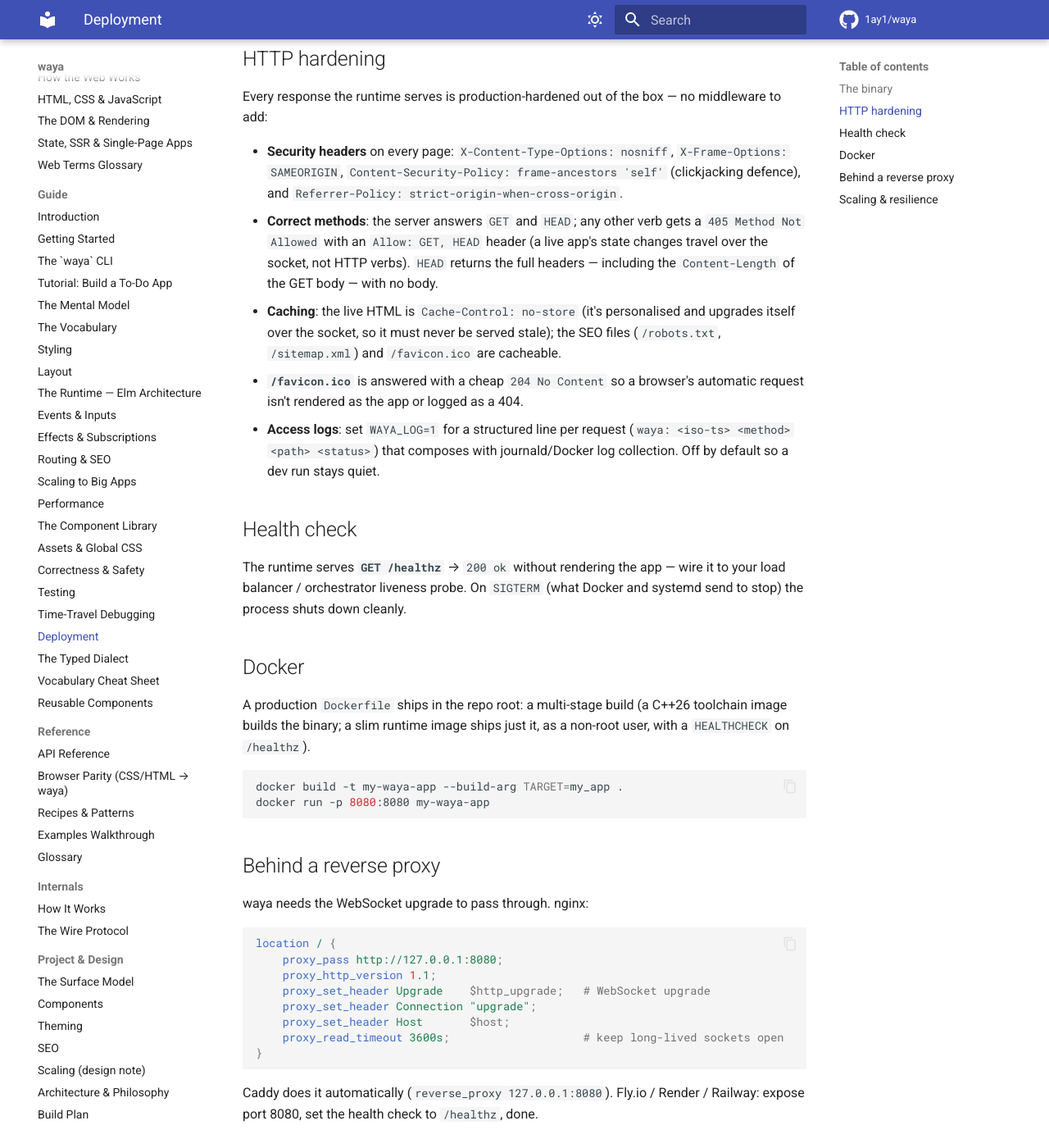
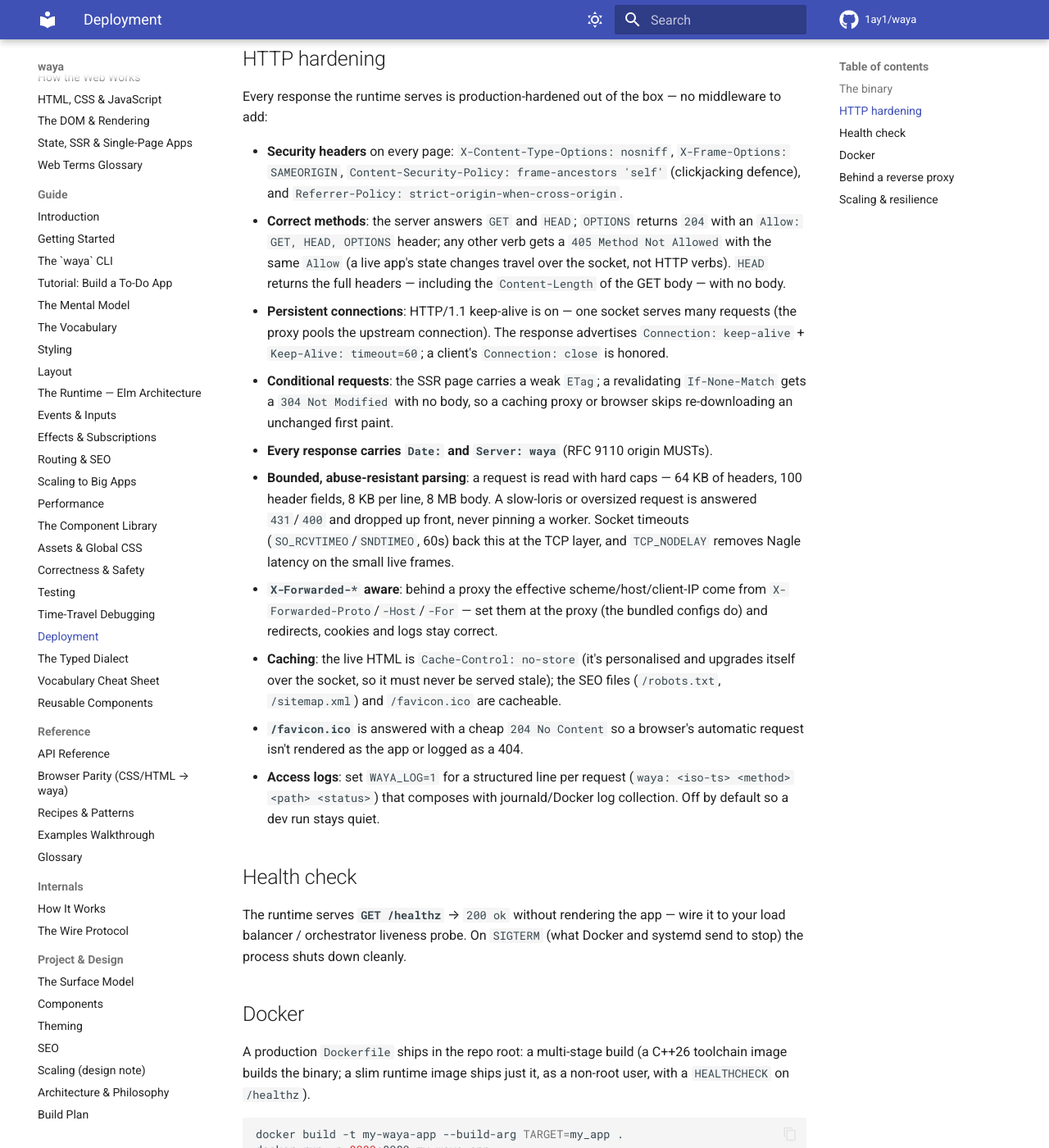
Before and after one commit to 1ay1/waya, an MkDocs documentation site: the page built from docs/17-deployment.md, in a window 1280 px wide and 1400 px high, scrolled down 834 px. Shown: the whole window at 82% size. Built offline with MkDocs 1.6.1 and Material for MkDocs 9.7.7, drawn with Linux system fonts in a browser that asks for light colours; comment, search, counter and statistics services are not loaded; some of the changed text lies outside the part shown.

Commit message:
docs+deploy: batteries-included production topology for the proxy-fronted origin
waya is an SSR origin behind a reverse proxy; ship the proxy half so a
deployment is self-contained:

- deploy/Caddyfile      — auto-HTTPS + HTTP/2/3 edge, WS upgrade + X-Forwarded-*
  handled automatically; upstream configurable via $WAYA_ORIGIN (bare-metal vs
  compose).
- deploy/nginx.conf     — TLS/HTTP2 termination, Connection-upgrade map for WS,
  full X-Forwarded-* set, upstream keepalive pool, edge rate-limit, /healthz.
- deploy/docker-compose.yml — the whole stack: app (origin, SIGTERM grace,
  healthcheck) behind Caddy (80/443 + 443/udp HTTP/3).
- .dockerignore         — lean, reproducible build context.

docs/17-deployment.md refreshed to the current runtime: keep-alive, ETag/304,
OPTIONS/Allow, Date/Server, bounded parsing (431/400), X-Forwarded-* awareness,
and the corrected nginx snippet.

Verified together: clean build (0 warnings, -Werror), 31/31 tests, single-target
Docker-style build links the new waya_runtime lib, and a 14-point live
integration test (SSR/health/robots/sitemap/favicon/OPTIONS/405/431/gzip/ETag-
304/keep-alive/HEAD/access-log/SIGTERM-drain) all green.

````diff
--- a/docs/17-deployment.md
+++ b/docs/17-deployment.md
@@ -33,10 +33,27 @@
 - **Security headers** on every page: `X-Content-Type-Options: nosniff`,
   `X-Frame-Options: SAMEORIGIN`, `Content-Security-Policy: frame-ancestors 'self'`
   (clickjacking defence), and `Referrer-Policy: strict-origin-when-cross-origin`.
-- **Correct methods**: the server answers `GET` and `HEAD`; any other verb gets a
-  `405 Method Not Allowed` with an `Allow: GET, HEAD` header (a live app's state
-  changes travel over the socket, not HTTP verbs). `HEAD` returns the full
-  headers — including the `Content-Length` of the GET body — with no body.
+- **Correct methods**: the server answers `GET` and `HEAD`; `OPTIONS` returns
+  `204` with an `Allow: GET, HEAD, OPTIONS` header; any other verb gets a
+  `405 Method Not Allowed` with the same `Allow` (a live app's state changes
+  travel over the socket, not HTTP verbs). `HEAD` returns the full headers —
+  including the `Content-Length` of the GET body — with no body.
+- **Persistent connections**: HTTP/1.1 keep-alive is on — one socket serves many
+  requests (the proxy pools the upstream connection). The response advertises
+  `Connection: keep-alive` + `Keep-Alive: timeout=60`; a client's
+  `Connection: close` is honored.
+- **Conditional requests**: the SSR page carries a weak `ETag`; a revalidating
+  `If-None-Match` gets a `304 Not Modified` with no body, so a caching proxy or
+  browser skips re-downloading an unchanged first paint.
+- **Every response carries `Date:` and `Server: waya`** (RFC 9110 origin MUSTs).
+- **Bounded, abuse-resistant parsing**: a request is read with hard caps — 64 KB
+  of headers, 100 header fields, 8 KB per line, 8 MB body. A slow-loris or
+  oversized request is answered `431`/`400` and dropped up front, never pinning
+  a worker. Socket timeouts (`SO_RCVTIMEO`/`SNDTIMEO`, 60s) back this at the TCP
+  layer, and `TCP_NODELAY` removes Nagle latency on the small live frames.
+- **`X-Forwarded-*` aware**: behind a proxy the effective scheme/host/client-IP
+  come from `X-Forwarded-Proto`/`-Host`/`-For` — set them at the proxy (the
+  bundled configs do) and redirects, cookies and logs stay correct.
 - **Caching**: the live HTML is `Cache-Control: no-store` (it's personalised and
   upgrades itself over the socket, so it must never be served stale); the SEO
   files (`/robots.txt`, `/sitemap.xml`) and `/favicon.ico` are cacheable.
@@ -65,21 +82,32 @@
 
 ## Behind a reverse proxy
 
-waya needs the WebSocket upgrade to pass through. nginx:
+waya is an **origin** server: it speaks clean HTTP/1.1 + WebSocket on one port
+and expects a reverse proxy in front to terminate TLS, do HTTP/2 & /3, serve
+edge static, and rate-limit at the edge. Ready-to-use configs ship in
+[`deploy/`](https://github.com/) — `Caddyfile` (auto-HTTPS), `nginx.conf`, and a
+`docker-compose.yml` that runs the app behind Caddy.
+
+The two things a proxy MUST do: pass the WebSocket **Upgrade** through, and set
+the **`X-Forwarded-*`** headers. nginx:
 
 ```nginx
 location / {
     proxy_pass http://127.0.0.1:8080;
     proxy_http_version 1.1;
-    proxy_set_header Upgrade    $http_upgrade;   # WebSocket upgrade
-    proxy_set_header Connection "upgrade";
-    proxy_set_header Host       $host;
-    proxy_read_timeout 3600s;                    # keep long-lived sockets open
+    proxy_set_header Upgrade    $http_upgrade;        # WebSocket upgrade
+    proxy_set_header Connection $connection_upgrade;  # map: keep-alive vs upgrade
+    proxy_set_header Host              $host;
+    proxy_set_header X-Forwarded-Proto $scheme;       # so waya knows https
+    proxy_set_header X-Forwarded-Host  $host;
+    proxy_set_header X-Forwarded-For   $proxy_add_x_forwarded_for;
+    proxy_read_timeout 3600s;                         # keep long-lived sockets open
 }
 ```
 
-Caddy does it automatically (`reverse_proxy 127.0.0.1:8080`). Fly.io / Render /
-Railway: expose port 8080, set the health check to `/healthz`, done.
+Caddy does the upgrade + `X-Forwarded-*` automatically (`reverse_proxy
+127.0.0.1:8080`). Fly.io / Render / Railway: expose port 8080, set the health
+check to `/healthz`, done.
 
 ## Scaling & resilience
 
````
Also changed, not shown: 4 other files.
